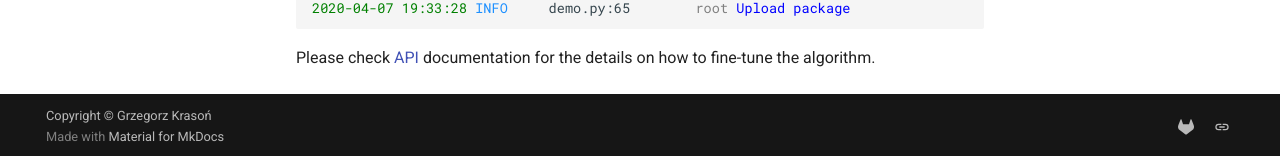
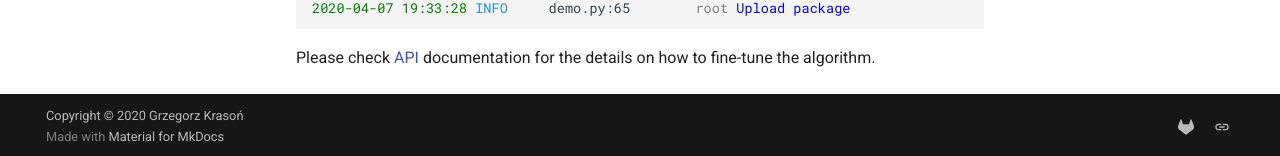
Before and after one commit to gergelyk/python-indentedlogs, an MkDocs documentation site: the page built from docs/index.md, in a window 1280 px wide and 900 px high, scrolled down 2630 px. Shown: the part 741-897 px from the top of the window. Built offline with MkDocs 1.6.1 and Material for MkDocs 9.7.7, drawn with Linux system fonts in a browser that asks for light colours; comment, search, counter and statistics services are not loaded.

Commit message:
minor doc update

```diff
--- a/mkdocs.yml
+++ b/mkdocs.yml
@@ -26,7 +26,7 @@ extra:
     - type: envelope-o
       link: mailto:grzegorz.krason@gmail.com
 
-copyright: "Copyright &copy; Grzegorz Krasoń"
+copyright: "Copyright &copy; 2020 Grzegorz Krasoń"
 
 markdown_extensions:
   - abbr
```
